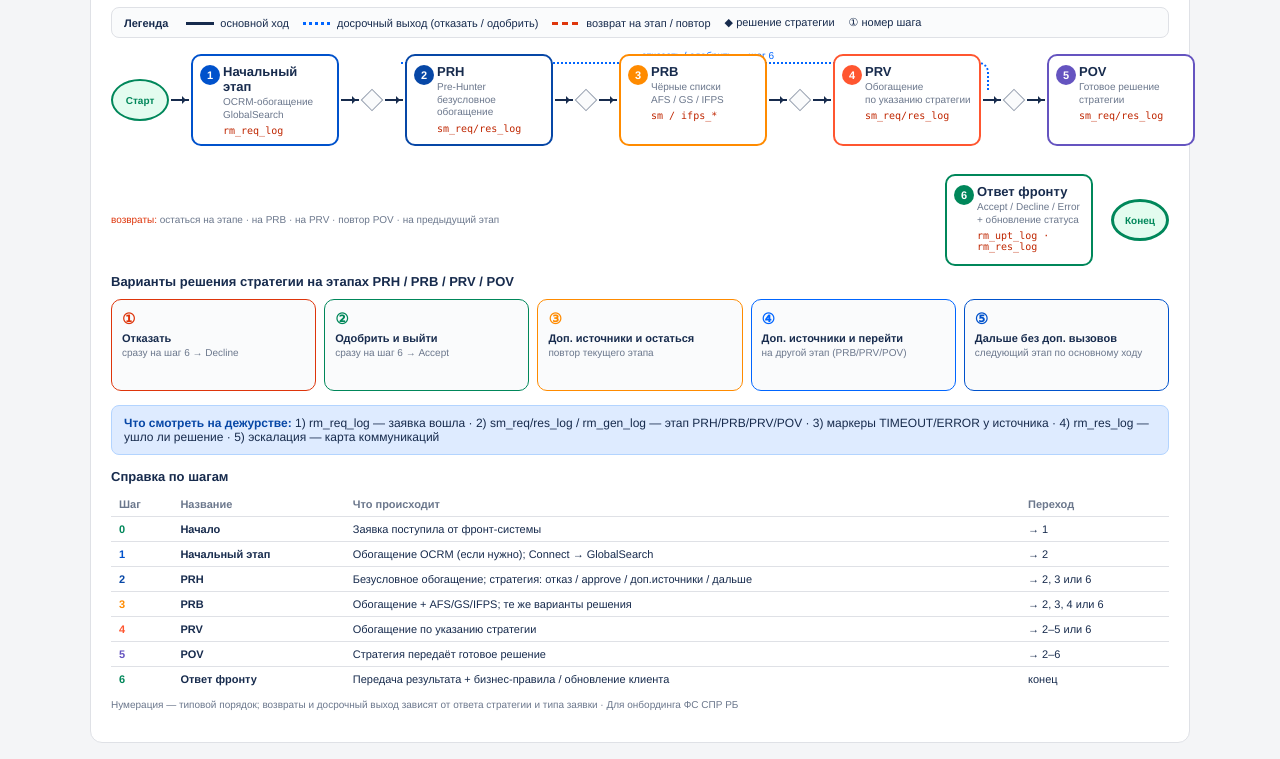
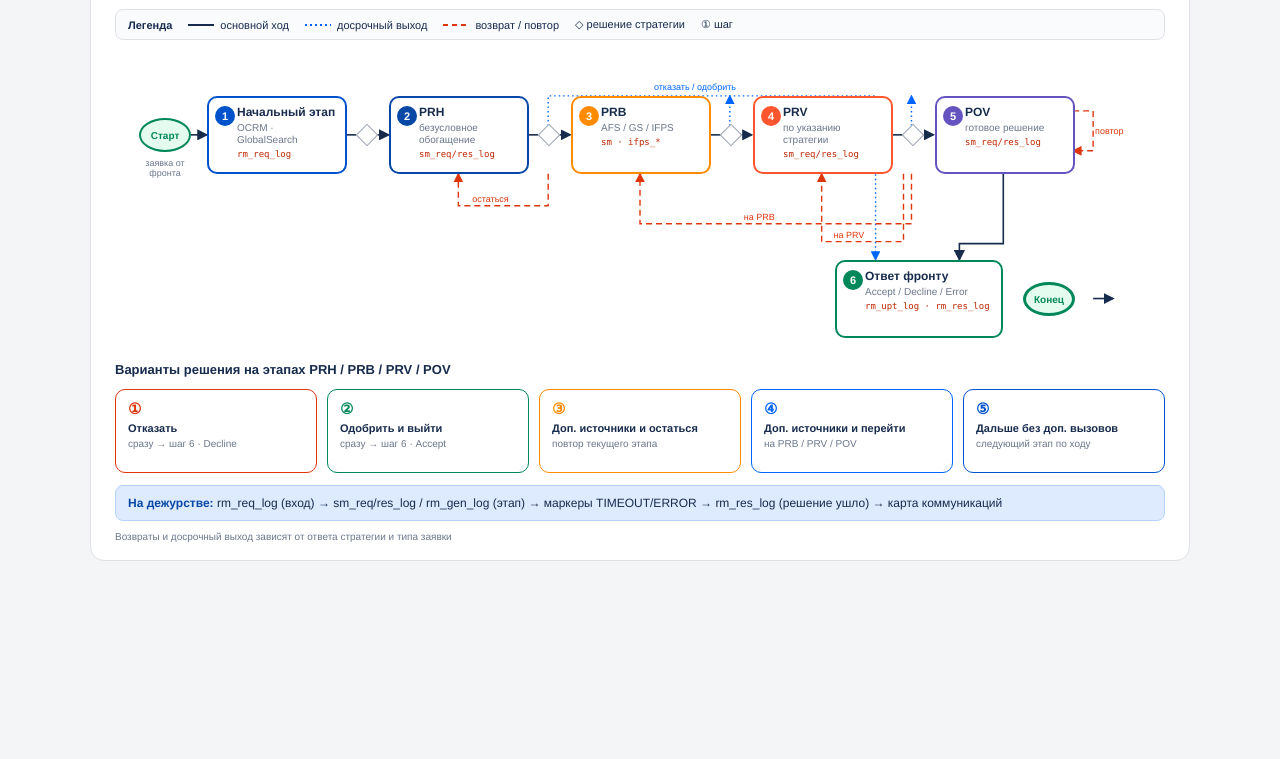
Before and after one commit to VladlenMarchenko/-, a plain HTML site: page onboarding-lesson1/karta_etapov_strategii_preview.html in a window 1280 px wide. Shown: the part 84-843 px from the top of the page. After the commit the page ends 800 px from the top, so only its background shows below. Drawn offline with Linux system fonts and the light colour scheme.

Commit message:
Redraw strategy stages map: aligned flow, drop step table
Horizontal grid for PRH→POV, shared early-exit/return buses, no
reference table (to be maintained separately in Confluence).

Co-authored-by: VladlenMarchenko <VladlenMarchenko@users.noreply.github.com>

```diff
--- a/onboarding-lesson1/karta_etapov_strategii_preview.html
+++ b/onboarding-lesson1/karta_etapov_strategii_preview.html
@@ -4,136 +4,163 @@
 <meta charset="UTF-8"/>
 <title>Карта этапов стратегии СПР РБ</title>
 <style>
-  :root {
-    --ink:#172B4D; --muted:#6B778C; --line:#DFE1E6; --bg:#F4F5F7;
-    --front:#00875A; --init:#0052CC; --prh:#0747A6; --prb:#FF8B00;
-    --prv:#FF5630; --pov:#6554C0; --skip:#0065FF; --loop:#DE350B;
+  :root{
+    --ink:#172B4D;--muted:#6B778C;--line:#DFE1E6;--bg:#F4F5F7;
+    --c1:#0052CC;--c2:#0747A6;--c3:#FF8B00;--c4:#FF5630;--c5:#6554C0;--c6:#00875A;
+    --skip:#0065FF;--loop:#DE350B;
   }
   *{box-sizing:border-box}
   body{margin:0;background:var(--bg);font-family:Helvetica,Arial,sans-serif;color:var(--ink)}
-  .page{width:1100px;margin:16px auto;background:#fff;border:1px solid var(--line);border-radius:12px;padding:18px 20px 22px}
-  h1{font-size:22px;margin:0 0 4px}
-  .sub{font-size:12px;color:var(--muted);margin:0 0 12px}
-  .legend{display:flex;flex-wrap:wrap;gap:14px;align-items:center;padding:8px 12px;border:1px solid var(--line);border-radius:8px;font-size:11px;margin-bottom:16px;background:#FAFBFC}
-  .legend b{margin-right:4px}
-  .dot{display:inline-block;width:28px;height:3px;vertical-align:middle;margin-right:6px;background:var(--ink)}
-  .dot.skip{background:var(--skip);background:repeating-linear-gradient(90deg,var(--skip) 0 3px,transparent 3px 6px)}
-  .dot.loop{background:var(--loop);background:repeating-linear-gradient(90deg,var(--loop) 0 6px,transparent 6px 10px)}
+  .page{width:1100px;margin:16px auto;background:#fff;border:1px solid var(--line);border-radius:14px;padding:20px 24px 18px}
+  h1{font-size:22px;margin:0 0 4px;letter-spacing:-.02em}
+  .sub{margin:0 0 12px;font-size:12px;color:var(--muted)}
+  .legend{display:flex;flex-wrap:wrap;gap:16px;align-items:center;padding:8px 12px;border:1px solid var(--line);border-radius:8px;background:#FAFBFC;font-size:11px;margin-bottom:16px}
+  .lg{display:inline-flex;align-items:center;gap:6px}
+  .lg i{display:inline-block;width:26px;height:2px;background:var(--ink)}
+  .lg i.skip{background:repeating-linear-gradient(90deg,var(--skip) 0 2px,transparent 2px 5px)}
+  .lg i.loop{background:repeating-linear-gradient(90deg,var(--loop) 0 5px,transparent 5px 9px)}
 
-  .flow{position:relative;height:210px;margin:8px 0 10px}
-  .row{display:flex;align-items:center;gap:0;position:relative;z-index:2}
-  .start,.end{width:58px;height:42px;border-radius:50%;display:flex;align-items:center;justify-content:center;font-size:10px;font-weight:700;border:2px solid var(--front);background:#E3FCEF;color:var(--front);flex-shrink:0}
-  .end{border-width:3px;margin-left:10px}
-  .stage{width:148px;min-height:92px;border:2px solid;border-radius:10px;background:#fff;padding:8px 8px 8px 30px;position:relative;flex-shrink:0}
-  .stage .b{position:absolute;left:7px;top:9px;width:20px;height:20px;border-radius:50%;color:#fff;font-size:11px;font-weight:800;display:flex;align-items:center;justify-content:center}
-  .stage .t{font-size:13px;font-weight:700;margin:0 0 2px}
-  .stage .d{font-size:10px;color:var(--muted);line-height:1.25;margin:0 0 4px}
-  .stage .l{font-size:10px;color:#BF2600;font-family:Consolas,monospace}
-  .s1{border-color:var(--init)}.s1 .b{background:var(--init)}
-  .s2{border-color:var(--prh)}.s2 .b{background:var(--prh)}
-  .s3{border-color:var(--prb)}.s3 .b{background:var(--prb)}
-  .s4{border-color:var(--prv)}.s4 .b{background:var(--prv)}
-  .s5{border-color:var(--pov)}.s5 .b{background:var(--pov)}
-  .s6{border-color:var(--front)}.s6 .b{background:var(--front)}
-  .arrow{width:18px;height:2px;background:var(--ink);position:relative;flex-shrink:0;margin:0 2px}
-  .arrow:after{content:"";position:absolute;right:-1px;top:-3px;border:4px solid transparent;border-left-color:var(--ink)}
-  .dia{width:16px;height:16px;background:#FAFBFC;border:1.5px solid #97A0AF;transform:rotate(45deg);flex-shrink:0;margin:0 3px}
+  .canvas{position:relative;height:300px;margin-bottom:6px}
+  .node{position:absolute}
+  .start,.end{
+    width:52px;height:34px;border-radius:50%;border:2px solid var(--c6);background:#E3FCEF;
+    color:var(--c6);font-size:10px;font-weight:700;display:flex;align-items:center;justify-content:center;
+  }
+  .end{border-width:3px}
+  .stage{
+    width:140px;height:78px;border:2px solid;border-radius:10px;background:#fff;
+    padding:8px 8px 6px 28px;
+  }
+  .stage .b{
+    position:absolute;left:6px;top:8px;width:20px;height:20px;border-radius:50%;
+    color:#fff;font-size:11px;font-weight:800;display:flex;align-items:center;justify-content:center;
+  }
+  .stage .t{font-size:12px;font-weight:700;margin:0 0 2px;line-height:1.15}
+  .stage .d{font-size:10px;color:var(--muted);line-height:1.2;margin:0 0 3px}
+  .stage .l{font-size:9px;color:#BF2600;font-family:Consolas,monospace}
+  .s1{border-color:var(--c1)}.s1 .b{background:var(--c1)}
+  .s2{border-color:var(--c2)}.s2 .b{background:var(--c2)}
+  .s3{border-color:var(--c3)}.s3 .b{background:var(--c3)}
+  .s4{border-color:var(--c4)}.s4 .b{background:var(--c4)}
+  .s5{border-color:var(--c5)}.s5 .b{background:var(--c5)}
+  .s6{border-color:var(--c6)}.s6 .b{background:var(--c6)}
+  .stage.s6{width:168px}
+  .dia{width:16px;height:16px;background:#fff;border:1.5px solid #97A0AF;transform:rotate(45deg)}
+  .cap{position:absolute;font-size:9px;color:var(--muted);text-align:center;width:72px}
 
-  .skip-lane{position:absolute;left:290px;right:180px;top:8px;height:28px;border-top:2px dotted var(--skip);border-right:2px dotted var(--skip);border-radius:0 10px 0 0;z-index:1}
-  .skip-lane span{position:absolute;top:-14px;left:40%;font-size:10px;color:var(--skip);background:#fff;padding:0 6px}
-  .out-wrap{display:flex;justify-content:flex-end;align-items:center;margin-top:28px;gap:8px;position:relative;z-index:2}
-  .loop-note{font-size:10px;color:var(--loop);margin:4px 0 12px}
-  .loop-note em{font-style:normal;border-bottom:1px dashed var(--loop)}
+  svg.wires{position:absolute;inset:0;width:100%;height:100%;pointer-events:none;overflow:visible}
+  .main{stroke:#172B4D;stroke-width:1.6;fill:none;marker-end:url(#arrow)}
+  .main0{stroke:#172B4D;stroke-width:1.6;fill:none}
+  .skip{stroke:var(--skip);stroke-width:1.4;fill:none;stroke-dasharray:1.5 3;marker-end:url(#arrowB)}
+  .loop{stroke:var(--loop);stroke-width:1.4;fill:none;stroke-dasharray:6 4;marker-end:url(#arrowR)}
+  .lbl{font-size:9px;fill:var(--skip)}
+  .lblR{font-size:9px;fill:var(--loop)}
 
-  .variants{display:grid;grid-template-columns:repeat(5,1fr);gap:8px;margin:10px 0 14px}
-  .v{border:1.5px solid;border-radius:10px;padding:10px;background:#FAFBFC;min-height:92px}
+  .variants{display:grid;grid-template-columns:repeat(5,1fr);gap:10px;margin:12px 0 12px}
+  .v{border:1.5px solid;border-radius:10px;padding:10px 12px;background:#fff;min-height:84px}
   .v .n{font-size:15px;font-weight:800;margin-bottom:4px}
-  .v .tt{font-size:11px;font-weight:700;margin-bottom:3px}
-  .v .dd{font-size:10px;color:var(--muted)}
+  .v .tt{font-size:11px;font-weight:700;margin-bottom:3px;line-height:1.2}
+  .v .dd{font-size:10px;color:var(--muted);line-height:1.25}
   .v1{border-color:var(--loop)}.v1 .n{color:var(--loop)}
-  .v2{border-color:var(--front)}.v2 .n{color:var(--front)}
-  .v3{border-color:var(--prb)}.v3 .n{color:var(--prb)}
+  .v2{border-color:var(--c6)}.v2 .n{color:var(--c6)}
+  .v3{border-color:var(--c3)}.v3 .n{color:var(--c3)}
   .v4{border-color:var(--skip)}.v4 .n{color:var(--skip)}
-  .v5{border-color:var(--init)}.v5 .n{color:var(--init)}
-
-  .duty{background:#DEEBFF;border:1px solid #B3D4FF;border-radius:8px;padding:10px 12px;font-size:12px;margin-bottom:14px}
+  .v5{border-color:var(--c1)}.v5 .n{color:var(--c1)}
+  .sec{font-size:13px;font-weight:700;margin:0 0 8px}
+  .duty{background:#DEEBFF;border:1px solid #B3D4FF;border-radius:8px;padding:10px 12px;font-size:12px}
   .duty b{color:#0747A6}
-  table{width:100%;border-collapse:collapse;font-size:11px}
-  th,td{border-top:1px solid var(--line);padding:6px 8px;text-align:left;vertical-align:top}
-  th{color:var(--muted);font-weight:700;border-top:none}
-  .foot{font-size:10px;color:var(--muted);margin-top:8px}
-  .sec{font-size:13px;font-weight:700;margin:4px 0 8px}
+  .foot{font-size:10px;color:var(--muted);margin:10px 0 0}
 </style>
 </head>
 <body>
 <div class="page">
   <h1>Карта этапов стратегии СПР РБ</h1>
-  <p class="sub">Как заявка проходит этапы стратегии: PRH → PRB → PRV → POV · решение Accept/Decline или доп. источники · контакты — на карте коммуникаций</p>
+  <p class="sub">Основной ход · досрочный выход Accept/Decline · возвраты на этап</p>
 
   <div class="legend">
-    <span><b>Легенда</b></span>
-    <span><i class="dot"></i>основной ход</span>
-    <span><i class="dot skip"></i>досрочный выход (отказать / одобрить)</span>
-    <span><i class="dot loop"></i>возврат на этап / повтор</span>
-    <span>◆ решение стратегии</span>
-    <span>① номер шага</span>
+    <b>Легенда</b>
+    <span class="lg"><i></i>основной ход</span>
+    <span class="lg"><i class="skip"></i>досрочный выход</span>
+    <span class="lg"><i class="loop"></i>возврат / повтор</span>
+    <span>◇ решение стратегии</span>
+    <span>① шаг</span>
   </div>
 
-  <div class="flow">
-    <div class="skip-lane"><span>отказать / одобрить → шаг 6</span></div>
-    <div class="row">
-      <div class="start">Старт</div>
-      <div class="arrow"></div>
-      <div class="stage s1"><div class="b">1</div><div class="t">Начальный этап</div><div class="d">OCRM-обогащение<br/>GlobalSearch</div><div class="l">rm_req_log</div></div>
-      <div class="arrow"></div><div class="dia"></div><div class="arrow"></div>
-      <div class="stage s2"><div class="b">2</div><div class="t">PRH</div><div class="d">Pre-Hunter<br/>безусловное обогащение</div><div class="l">sm_req/res_log</div></div>
-      <div class="arrow"></div><div class="dia"></div><div class="arrow"></div>
-      <div class="stage s3"><div class="b">3</div><div class="t">PRB</div><div class="d">Чёрные списки<br/>AFS / GS / IFPS</div><div class="l">sm / ifps_*</div></div>
-      <div class="arrow"></div><div class="dia"></div><div class="arrow"></div>
-      <div class="stage s4"><div class="b">4</div><div class="t">PRV</div><div class="d">Обогащение<br/>по указанию стратегии</div><div class="l">sm_req/res_log</div></div>
-      <div class="arrow"></div><div class="dia"></div><div class="arrow"></div>
-      <div class="stage s5"><div class="b">5</div><div class="t">POV</div><div class="d">Готовое решение<br/>стратегии</div><div class="l">sm_req/res_log</div></div>
-    </div>
-    <div class="out-wrap">
-      <div style="font-size:10px;color:var(--muted);margin-right:auto;max-width:420px;line-height:1.35">
-        <span style="color:var(--loop)">возвраты:</span>
-        остаться на этапе · на PRB · на PRV · повтор POV · на предыдущий этап
-      </div>
-      <div class="stage s6"><div class="b">6</div><div class="t">Ответ фронту</div><div class="d">Accept / Decline / Error<br/>+ обновление статуса</div><div class="l">rm_upt_log · rm_res_log</div></div>
-      <div class="end">Конец</div>
-    </div>
+  <!--
+    Grid (px): start 24 | s1 92 | d1 244 | s2 274 | d2 426 | s3 456 | d3 608 | s4 638 | d4 790 | s5 820
+    CY = 40+39 = 79 for stages top at 40
+  -->
+  <div class="canvas">
+    <svg class="wires" viewBox="0 0 1052 300" preserveAspectRatio="xMinYMin meet">
+      <defs>
+        <marker id="arrow" markerWidth="7" markerHeight="7" refX="6" refY="3.5" orient="auto"><path d="M0,0 L7,3.5 L0,7 Z" fill="#172B4D"/></marker>
+        <marker id="arrowB" markerWidth="7" markerHeight="7" refX="6" refY="3.5" orient="auto"><path d="M0,0 L7,3.5 L0,7 Z" fill="#0065FF"/></marker>
+        <marker id="arrowR" markerWidth="7" markerHeight="7" refX="6" refY="3.5" orient="auto"><path d="M0,0 L7,3.5 L0,7 Z" fill="#DE350B"/></marker>
+      </defs>
+      <!-- main: centers y=79 -->
+      <path class="main" d="M76 79 H92"/>
+      <path class="main0" d="M232 79 H244"/>
+      <path class="main" d="M260 79 H274"/>
+      <path class="main0" d="M414 79 H426"/>
+      <path class="main" d="M442 79 H456"/>
+      <path class="main0" d="M596 79 H608"/>
+      <path class="main" d="M624 79 H638"/>
+      <path class="main0" d="M778 79 H790"/>
+      <path class="main" d="M806 79 H820"/>
+      <!-- POV down to step 6 -->
+      <path class="main" d="M890 118 V188 H846 V204"/>
+      <path class="main" d="M980 243 H1000"/>
+      <!-- skip bus -->
+      <path class="skip" d="M434 79 V40 H762 V204"/>
+      <path class="skip" d="M616 79 V40"/>
+      <path class="skip" d="M798 79 V40"/>
+      <text class="lbl" x="540" y="34">отказать / одобрить</text>
+      <!-- loops -->
+      <path class="loop" d="M434 118 V150 H344 V118"/>
+      <text class="lblR" x="358" y="146">остаться</text>
+      <path class="loop" d="M798 118 V168 H526 V118"/>
+      <text class="lblR" x="630" y="164">на PRB</text>
+      <path class="loop" d="M790 118 V186 H708 V118"/>
+      <text class="lblR" x="720" y="182">на PRV</text>
+      <path class="loop" d="M960 55 H980 V95 H960"/>
+      <text class="lblR" x="982" y="78">повтор</text>
+    </svg>
+
+    <div class="node start" style="left:24px;top:62px">Старт</div>
+    <div class="cap" style="left:14px;top:102px">заявка от фронта</div>
+
+    <div class="node stage s1" style="left:92px;top:40px"><div class="b">1</div><div class="t">Начальный этап</div><div class="d">OCRM · GlobalSearch</div><div class="l">rm_req_log</div></div>
+    <div class="node dia" style="left:244px;top:71px"></div>
+
+    <div class="node stage s2" style="left:274px;top:40px"><div class="b">2</div><div class="t">PRH</div><div class="d">безусловное обогащение</div><div class="l">sm_req/res_log</div></div>
+    <div class="node dia" style="left:426px;top:71px"></div>
+
+    <div class="node stage s3" style="left:456px;top:40px"><div class="b">3</div><div class="t">PRB</div><div class="d">AFS / GS / IFPS</div><div class="l">sm · ifps_*</div></div>
+    <div class="node dia" style="left:608px;top:71px"></div>
+
+    <div class="node stage s4" style="left:638px;top:40px"><div class="b">4</div><div class="t">PRV</div><div class="d">по указанию стратегии</div><div class="l">sm_req/res_log</div></div>
+    <div class="node dia" style="left:790px;top:71px"></div>
+
+    <div class="node stage s5" style="left:820px;top:40px"><div class="b">5</div><div class="t">POV</div><div class="d">готовое решение</div><div class="l">sm_req/res_log</div></div>
+
+    <div class="node stage s6" style="left:720px;top:204px"><div class="b">6</div><div class="t">Ответ фронту</div><div class="d">Accept / Decline / Error</div><div class="l">rm_upt_log · rm_res_log</div></div>
+    <div class="node end" style="left:908px;top:226px">Конец</div>
   </div>
 
-  <div class="sec">Варианты решения стратегии на этапах PRH / PRB / PRV / POV</div>
+  <div class="sec">Варианты решения на этапах PRH / PRB / PRV / POV</div>
   <div class="variants">
-    <div class="v v1"><div class="n">①</div><div class="tt">Отказать</div><div class="dd">сразу на шаг 6 → Decline</div></div>
-    <div class="v v2"><div class="n">②</div><div class="tt">Одобрить и выйти</div><div class="dd">сразу на шаг 6 → Accept</div></div>
+    <div class="v v1"><div class="n">①</div><div class="tt">Отказать</div><div class="dd">сразу → шаг 6 · Decline</div></div>
+    <div class="v v2"><div class="n">②</div><div class="tt">Одобрить и выйти</div><div class="dd">сразу → шаг 6 · Accept</div></div>
     <div class="v v3"><div class="n">③</div><div class="tt">Доп. источники и остаться</div><div class="dd">повтор текущего этапа</div></div>
-    <div class="v v4"><div class="n">④</div><div class="tt">Доп. источники и перейти</div><div class="dd">на другой этап (PRB/PRV/POV)</div></div>
-    <div class="v v5"><div class="n">⑤</div><div class="tt">Дальше без доп. вызовов</div><div class="dd">следующий этап по основному ходу</div></div>
+    <div class="v v4"><div class="n">④</div><div class="tt">Доп. источники и перейти</div><div class="dd">на PRB / PRV / POV</div></div>
+    <div class="v v5"><div class="n">⑤</div><div class="tt">Дальше без доп. вызовов</div><div class="dd">следующий этап по ходу</div></div>
   </div>
 
   <div class="duty">
-    <b>Что смотреть на дежурстве:</b>
-    1) rm_req_log — заявка вошла ·
-    2) sm_req/res_log / rm_gen_log — этап PRH/PRB/PRV/POV ·
-    3) маркеры TIMEOUT/ERROR у источника ·
-    4) rm_res_log — ушло ли решение ·
-    5) эскалация — карта коммуникаций
+    <b>На дежурстве:</b>
+    rm_req_log (вход) → sm_req/res_log / rm_gen_log (этап) → маркеры TIMEOUT/ERROR → rm_res_log (решение ушло) → карта коммуникаций
   </div>
-
-  <div class="sec">Справка по шагам</div>
-  <table>
-    <tr><th>Шаг</th><th>Название</th><th>Что происходит</th><th>Переход</th></tr>
-    <tr><td><b style="color:var(--front)">0</b></td><td><b>Начало</b></td><td>Заявка поступила от фронт-системы</td><td>→ 1</td></tr>
-    <tr><td><b style="color:var(--init)">1</b></td><td><b>Начальный этап</b></td><td>Обогащение OCRM (если нужно); Connect → GlobalSearch</td><td>→ 2</td></tr>
-    <tr><td><b style="color:var(--prh)">2</b></td><td><b>PRH</b></td><td>Безусловное обогащение; стратегия: отказ / approve / доп.источники / дальше</td><td>→ 2, 3 или 6</td></tr>
-    <tr><td><b style="color:var(--prb)">3</b></td><td><b>PRB</b></td><td>Обогащение + AFS/GS/IFPS; те же варианты решения</td><td>→ 2, 3, 4 или 6</td></tr>
-    <tr><td><b style="color:var(--prv)">4</b></td><td><b>PRV</b></td><td>Обогащение по указанию стратегии</td><td>→ 2–5 или 6</td></tr>
-    <tr><td><b style="color:var(--pov)">5</b></td><td><b>POV</b></td><td>Стратегия передаёт готовое решение</td><td>→ 2–6</td></tr>
-    <tr><td><b style="color:var(--front)">6</b></td><td><b>Ответ фронту</b></td><td>Передача результата + бизнес-правила / обновление клиента</td><td>конец</td></tr>
-  </table>
-  <p class="foot">Нумерация — типовой порядок; возвраты и досрочный выход зависят от ответа стратегии и типа заявки · Для онбординга ФС СПР РБ</p>
+  <p class="foot">Возвраты и досрочный выход зависят от ответа стратегии и типа заявки</p>
 </div>
 </body>
 </html>
```
Also changed, not shown: onboarding-lesson1/karta_etapov_strategii_spr_rb.png, 2 other files.
